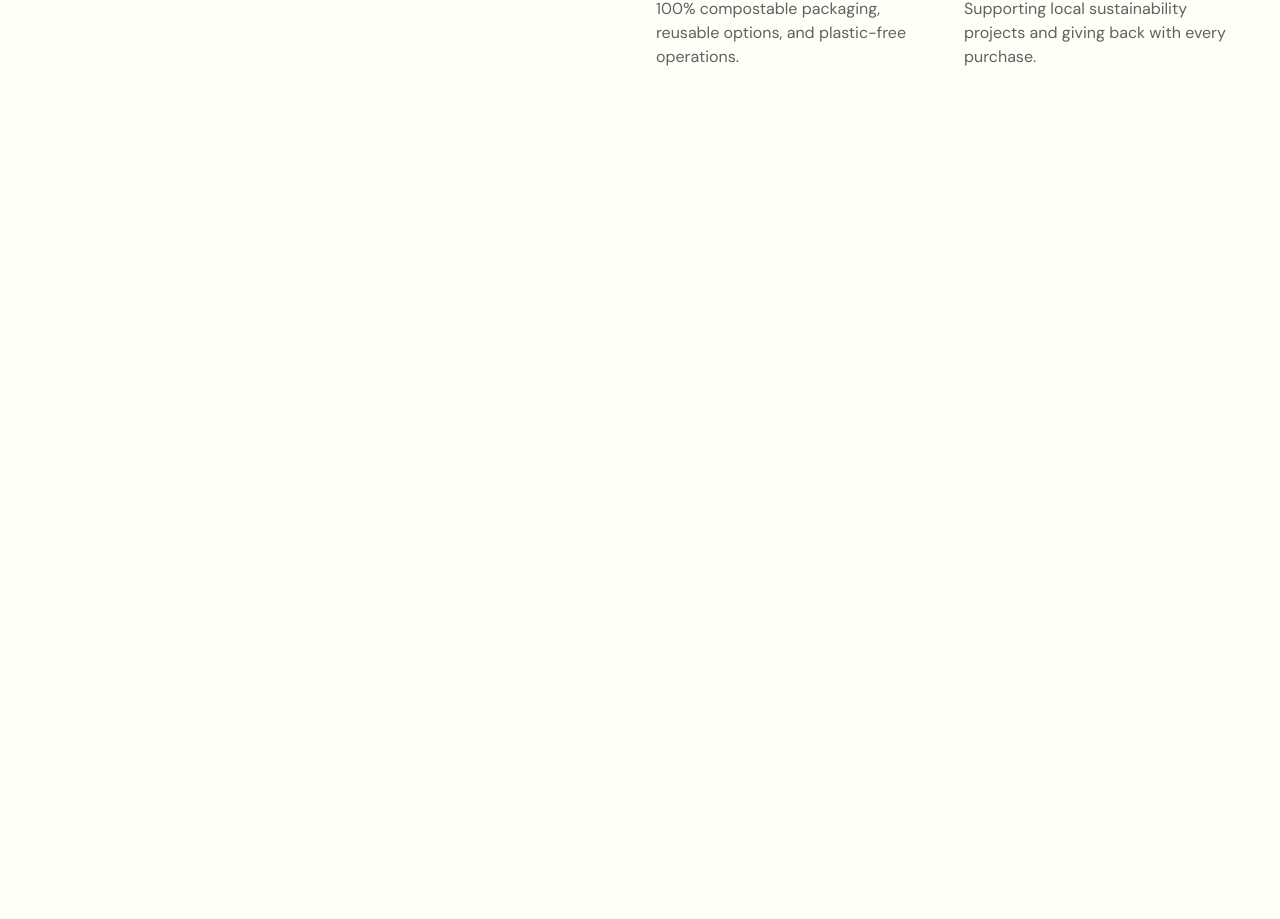
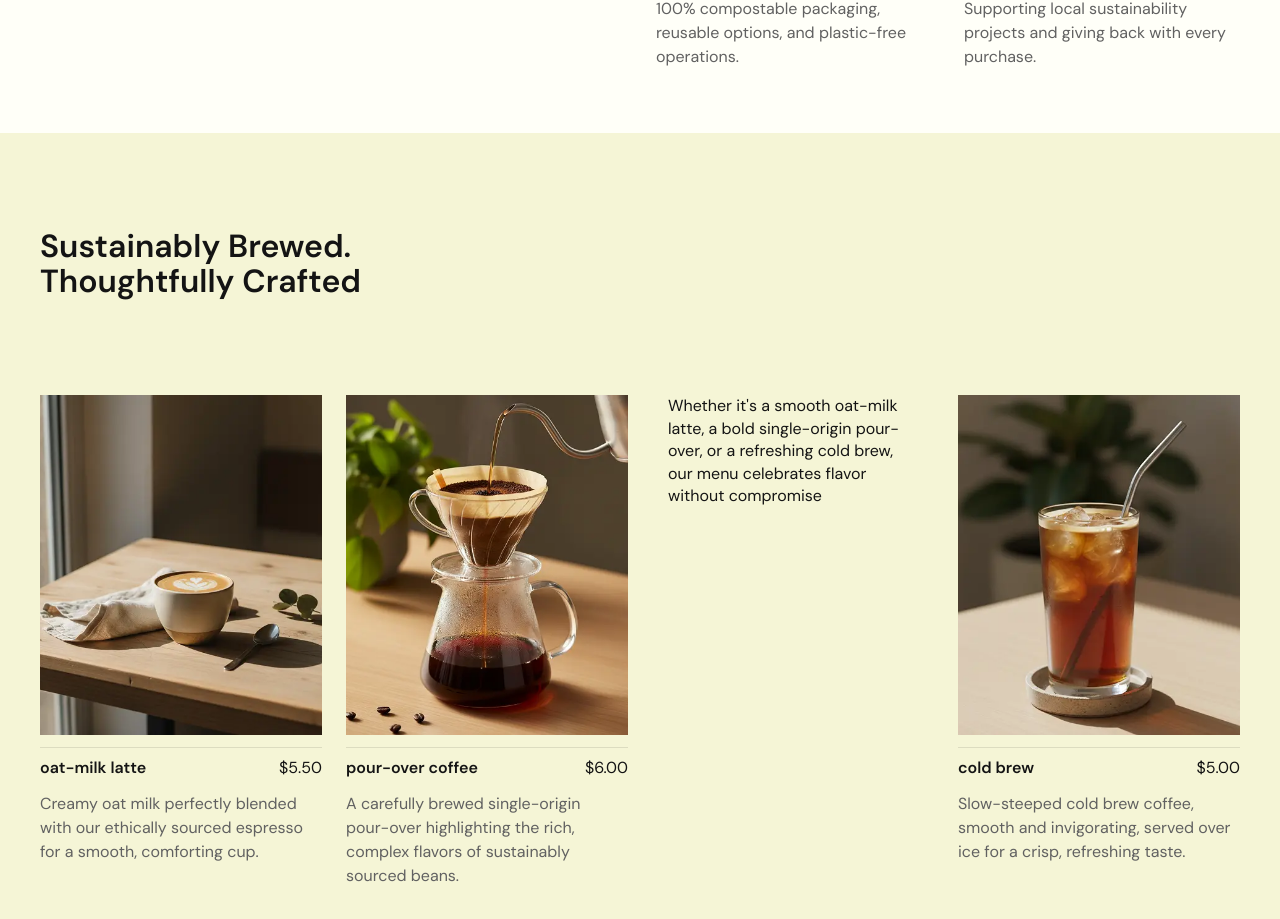
Before and after one commit to eigdoyr/verde-brew-co, a React (Vite) app: page / in a window 1280 px wide. Shown: the part 2173-3092 px from the top of the page. Before the commit the page ends 2306 px from the top, so only its background shows below. Built offline with nearby package versions, Linux system fonts and the light colour scheme.

Commit message:
feat: add Menu component

```diff
--- a/src/App.tsx
+++ b/src/App.tsx
@@ -6,6 +6,8 @@ import '@components/About.css'
 import About from '@components/About'
 import '@components/Impact.css'
 import Impact from '@components/Impact'
+import '@components/Menu.css'
+import Menu from '@components/Menu'
 
 function App() {
   return (
@@ -14,6 +16,7 @@ function App() {
       <Hero />
       <About />
       <Impact />
+      <Menu />
     </main>
   )
 }
--- /dev/null
+++ b/src/components/Menu.css
@@ -0,0 +1,69 @@
+.menu {
+  background-color: var(--light-olive);
+  padding: 6rem 2.5rem;
+}
+
+.menu-heading {
+  color: var(--black);
+  margin-bottom: 6rem;
+  max-width: 400px;
+}
+
+.menu-grid {
+  display: grid;
+  grid-template-columns: 1fr 1fr 1fr 1fr;
+  gap: 1.5rem;
+  align-items: start;
+}
+
+.menu-item {
+  display: flex;
+  flex-direction: column;
+  gap: 0.75rem;
+}
+
+.menu-img-wrap {
+  position: relative;
+  width: 100%;
+}
+
+.menu-img-wrap img {
+  width: 100%;
+  height: 340px;
+  object-fit: cover;
+  display: block;
+}
+
+.menu-info {
+  display: flex;
+  justify-content: space-between;
+  align-items: center;
+  padding-top: 0.5rem;
+  border-top: 1px solid rgba(0, 0, 0, 0.1);
+}
+
+.menu-name {
+  font-weight: 600;
+  color: var(--black);
+}
+
+.menu-price {
+  color: var(--black);
+}
+
+.menu-desc {
+  color: var(--muted-gray);
+}
+
+.menu-text-block {
+  display: flex;
+  align-items: start;
+  padding: 0 1rem;
+  height: 100%;
+  align-self: center;
+}
+
+.menu-text-block p {
+  color: var(--black);
+  line-height: 140%;
+}
--- /dev/null
+++ b/src/components/Menu.tsx
@@ -0,0 +1,29 @@
+import { menuItems } from '@/data/menuItems'
+import MenuCard from './MenuCard'
+
+function Menu() {
+  return (
+    <section className="menu" id="menu">
+      <h2 className="text-l menu-heading">
+        Sustainably Brewed. <br /> Thoughtfully Crafted
+      </h2>
+
+      <div className="menu-grid">
+        <MenuCard {...menuItems[0]} />
+        <MenuCard {...menuItems[1]} />
+
+        <div className="menu-text-block">
+          <p className="text-body">
+            Whether it's a smooth oat-milk latte, a bold single-origin
+            pour-over, or a refreshing cold brew, our menu celebrates flavor
+            without compromise
+          </p>
+        </div>
+
+        <MenuCard {...menuItems[2]} />
+      </div>
+    </section>
+  )
+}
+
+export default Menu
```
